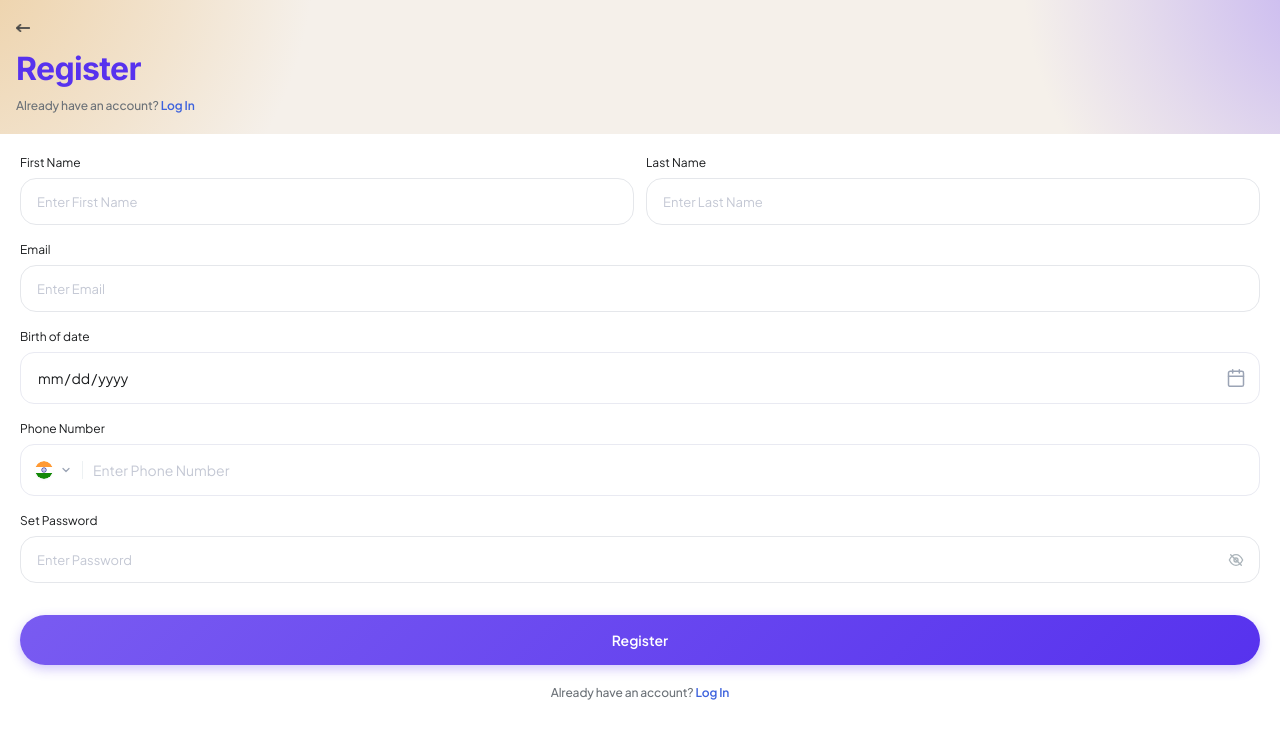
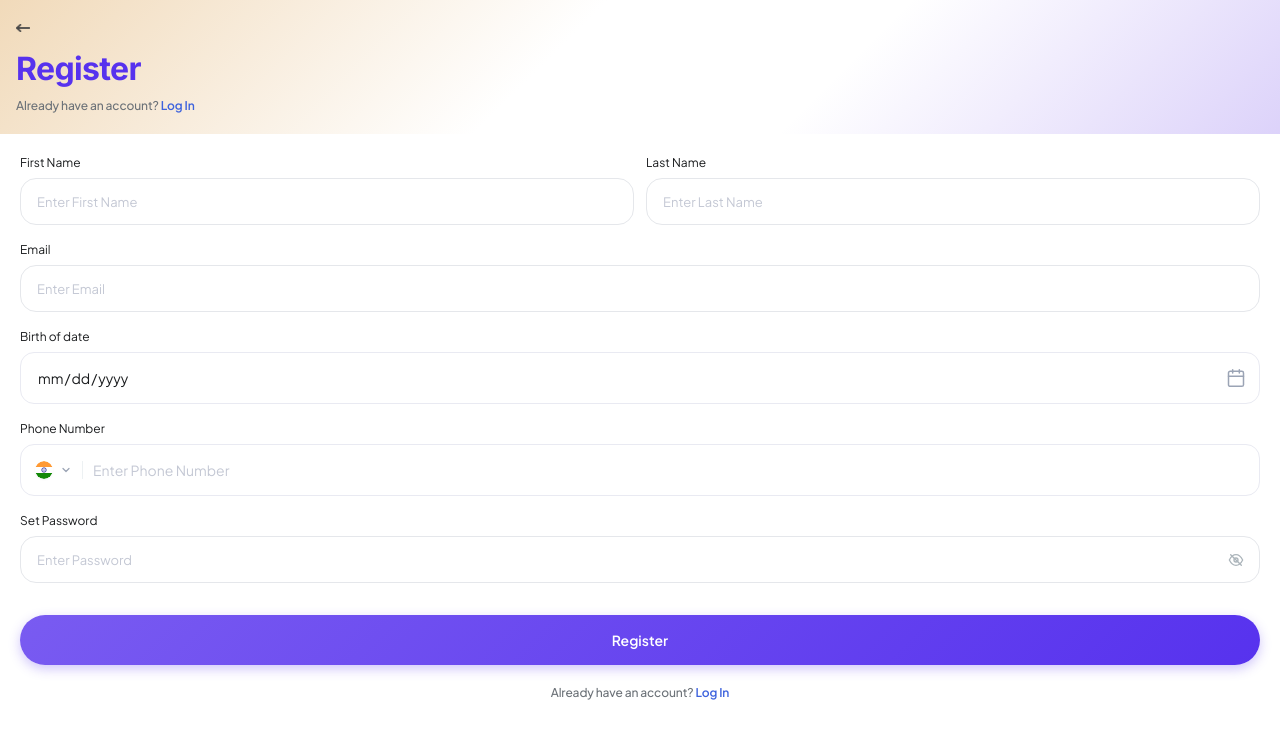
Before and after one commit to shreeram-kaudare-tc/student-kare, an Angular app in the folder student-kare-fe/: page /register in a window 1280 px wide. Shown: the top 738 px of the page. Built offline with nearby package versions, Linux system fonts and the light colour scheme.

Commit message:
register page linear gradient corrected

```diff
--- a/student-kare-fe/src/app/pages/register/register.css
+++ b/student-kare-fe/src/app/pages/register/register.css
@@ -1,8 +1,12 @@
 .auth-gradient-bg {
-  background-color: #f5f0ea;
-  background-image:
-    radial-gradient(circle 500px at -60px -50px, rgba(235, 200, 148, 0.85) 0%, rgba(235, 200, 148, 0.3) 50%, transparent 75%),
-    radial-gradient(circle 450px at calc(100% + 80px) -30px, rgba(180, 158, 244, 0.8) 0%, rgba(180, 158, 244, 0.25) 50%, transparent 75%);
+  background: linear-gradient(135deg,
+    rgba(241, 218, 186, 1) 0%,
+    rgba(255, 255, 255, 1) 40%,
+    rgba(255, 255, 255, 1) 60%,
+    rgba(213, 201, 249, 1) 100%
+  );
+  height: 240px !important;
+  bottom: auto !important;
 }
 
 input[type="date"]::-webkit-calendar-picker-indicator {
```
